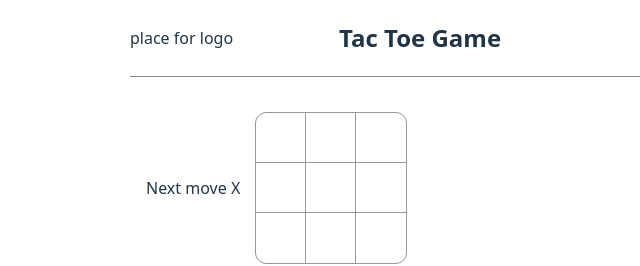
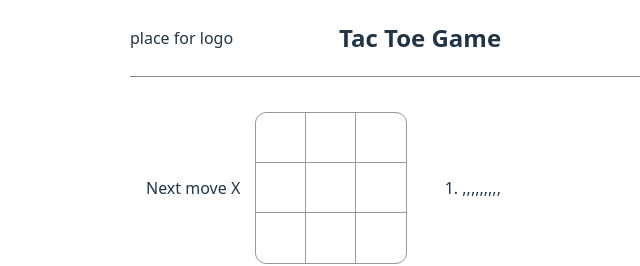
Before and after one commit to ArkadiuszBlochowiak/tic-tac-toe-game, a React (Vite) app: page /game in a window 1280 px wide. Shown: the top 266 px of the page, without its empty margins (220-860 px from the left). Built offline with nearby package versions, Linux system fonts and the light colour scheme.

Commit message:
Add moves history to game

```diff
--- a/src/features/game/Game.tsx
+++ b/src/features/game/Game.tsx
@@ -2,6 +2,7 @@ import { useState } from "react";
 import "./game.css";
 import Board from "./Board.tsx";
 import type { SquareElement } from "./types/game.ts";
+import Moves from "./Moves.tsx";
 
 export default function Game() {
   const list: SquareElement[] = [];
@@ -28,6 +29,7 @@ export default function Game() {
         isCross={isCross}
         onUpdate={handleClick}
       />
+      <Moves moves={history} />
     </div>
   );
 }
```
